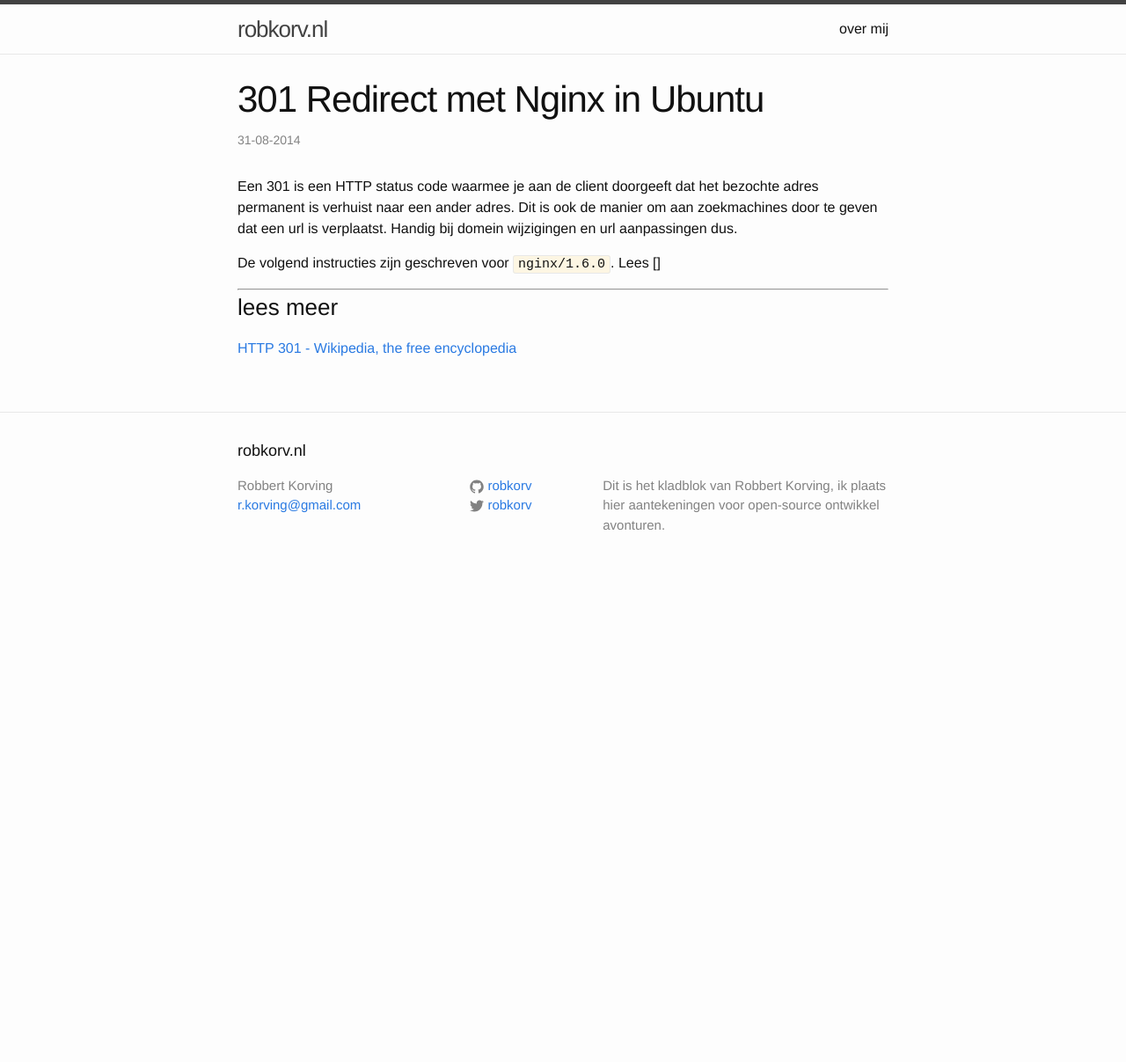
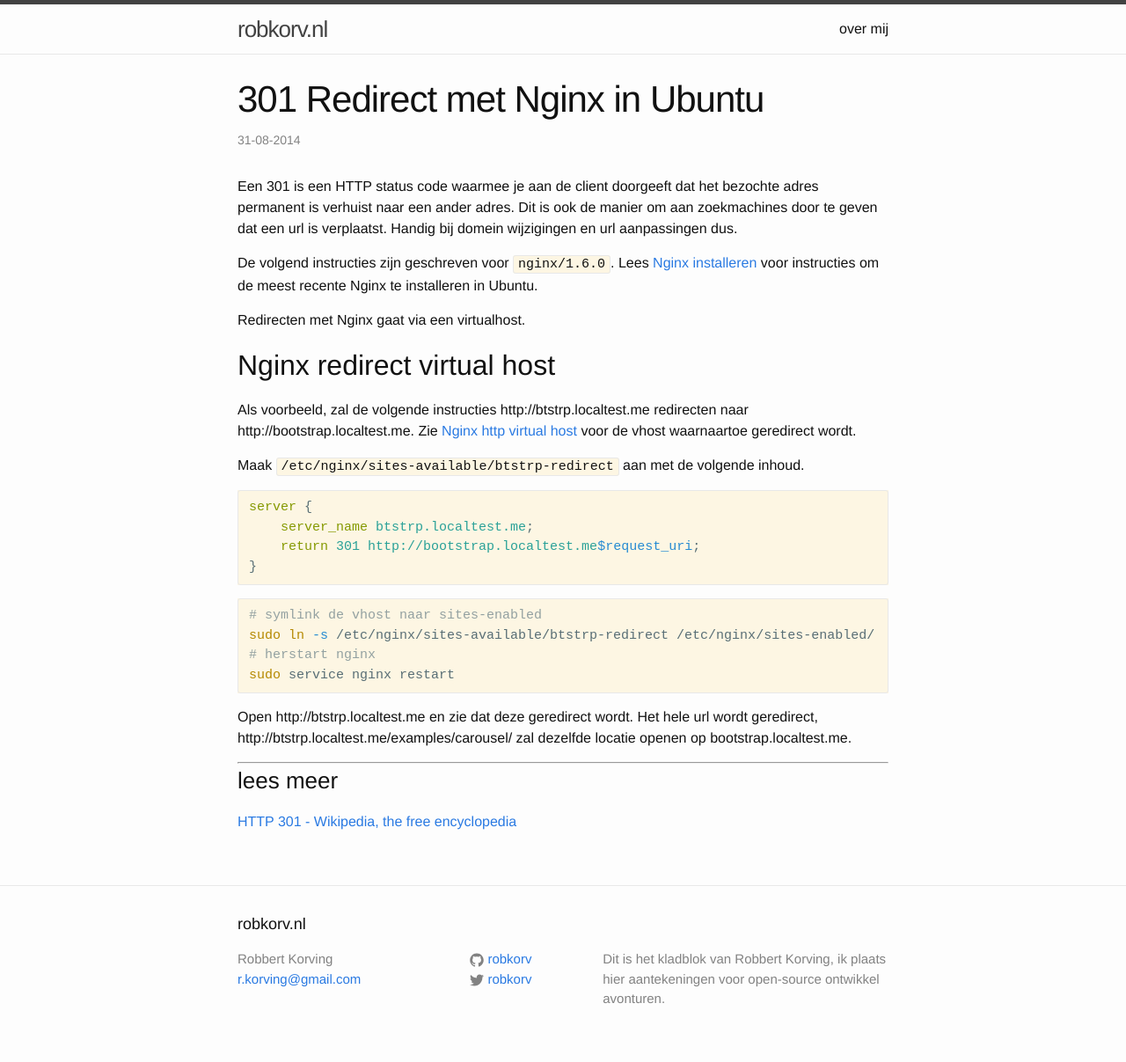
Before and after one commit to robkorv/robkorv.github.io, a Jekyll site: the page built from _posts/2014-08-31-301-redirect-met-nginx-in-ubuntu.md, in a window 1280 px wide. Shown: the whole page at 88% size. Built offline with Jekyll 4.4.1, drawn with Linux system fonts in a browser that asks for light colours; Markdown is read by kramdown in place of the engine named in the settings; before the commit the page ends 900 px from its top, so only the background shows below that.

Commit message:
post updates

````diff
--- a/_posts/2014-08-31-301-redirect-met-nginx-in-ubuntu.md
+++ b/_posts/2014-08-31-301-redirect-met-nginx-in-ubuntu.md
@@ -10,7 +10,38 @@ adres permanent is verhuist naar een ander adres. Dit is ook de manier om aan
 zoekmachines door te geven dat een url is verplaatst. Handig bij domein wijzigingen
 en url aanpassingen dus.
 
-De volgend instructies zijn geschreven voor `nginx/1.6.0`. Lees [{{ site.baseurl }}]
+De volgend instructies zijn geschreven voor `nginx/1.6.0`. Lees
+[Nginx installeren]({{ site.baseurl }}/nginx-met-spdy-in-ubuntu/#nginx-installeren)
+voor instructies om de meest recente Nginx te installeren in Ubuntu.
+
+Redirecten met Nginx gaat via een virtualhost.
+
+## Nginx redirect virtual host
+
+Als voorbeeld, zal de volgende instructies http://btstrp.localtest.me redirecten
+naar http://bootstrap.localtest.me. Zie
+[Nginx http virtual host]({{ site.baseurl }}/nginx-met-spdy-in-ubuntu/#nginx-http-virtual-host)
+voor de vhost waarnaartoe geredirect wordt.
+
+Maak `/etc/nginx/sites-available/btstrp-redirect` aan met de volgende inhoud.
+
+```nginx
+server {
+    server_name btstrp.localtest.me;
+    return 301 http://bootstrap.localtest.me$request_uri;
+}
+```
+
+```bash
+# symlink de vhost naar sites-enabled
+sudo ln -s /etc/nginx/sites-available/btstrp-redirect /etc/nginx/sites-enabled/
+# herstart nginx
+sudo service nginx restart
+```
+
+Open http://btstrp.localtest.me en zie dat deze geredirect wordt. Het hele url
+wordt geredirect, http://btstrp.localtest.me/examples/carousel/ zal dezelfde locatie
+openen op bootstrap.localtest.me.
 
 ---
 
````
Also changed, not shown: _posts/2014-08-17-nginx-met-spdy-in-ubuntu.md (+3 -3 lines).
